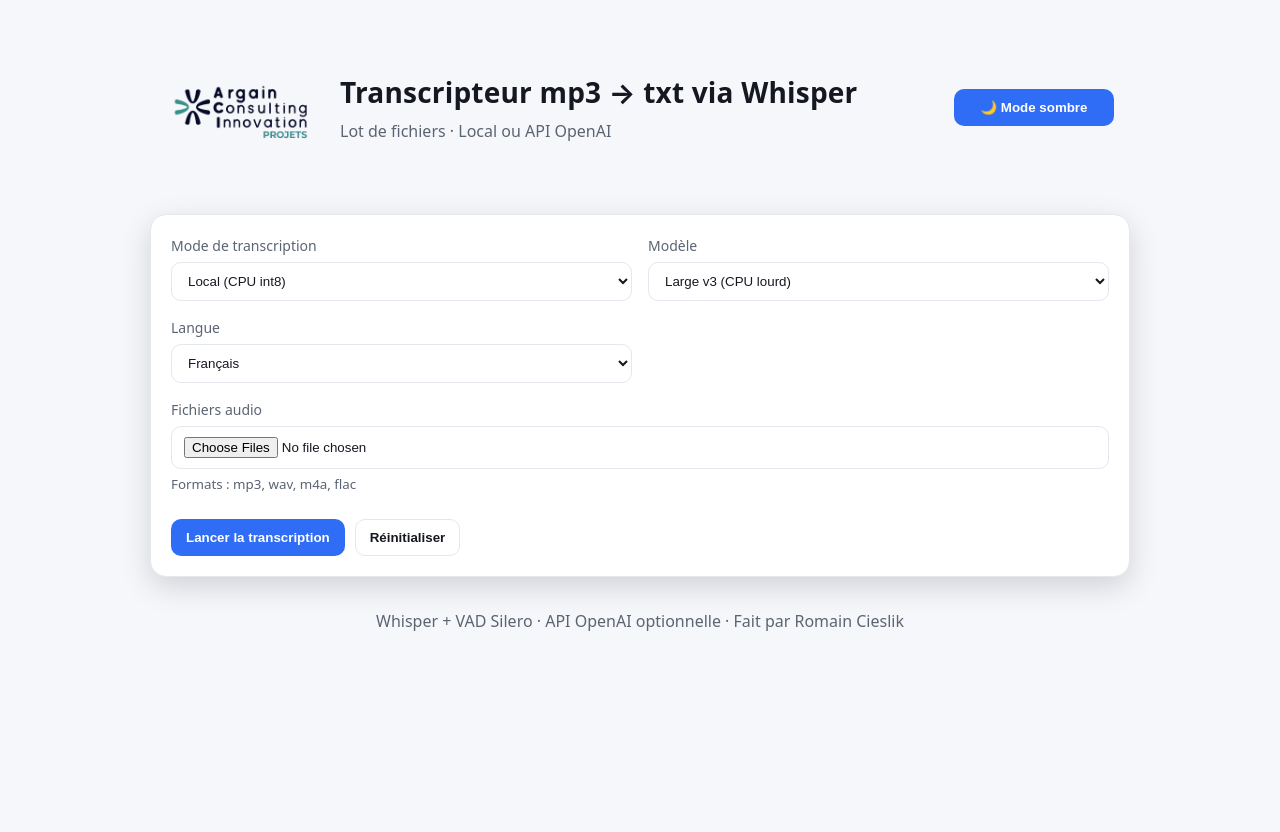
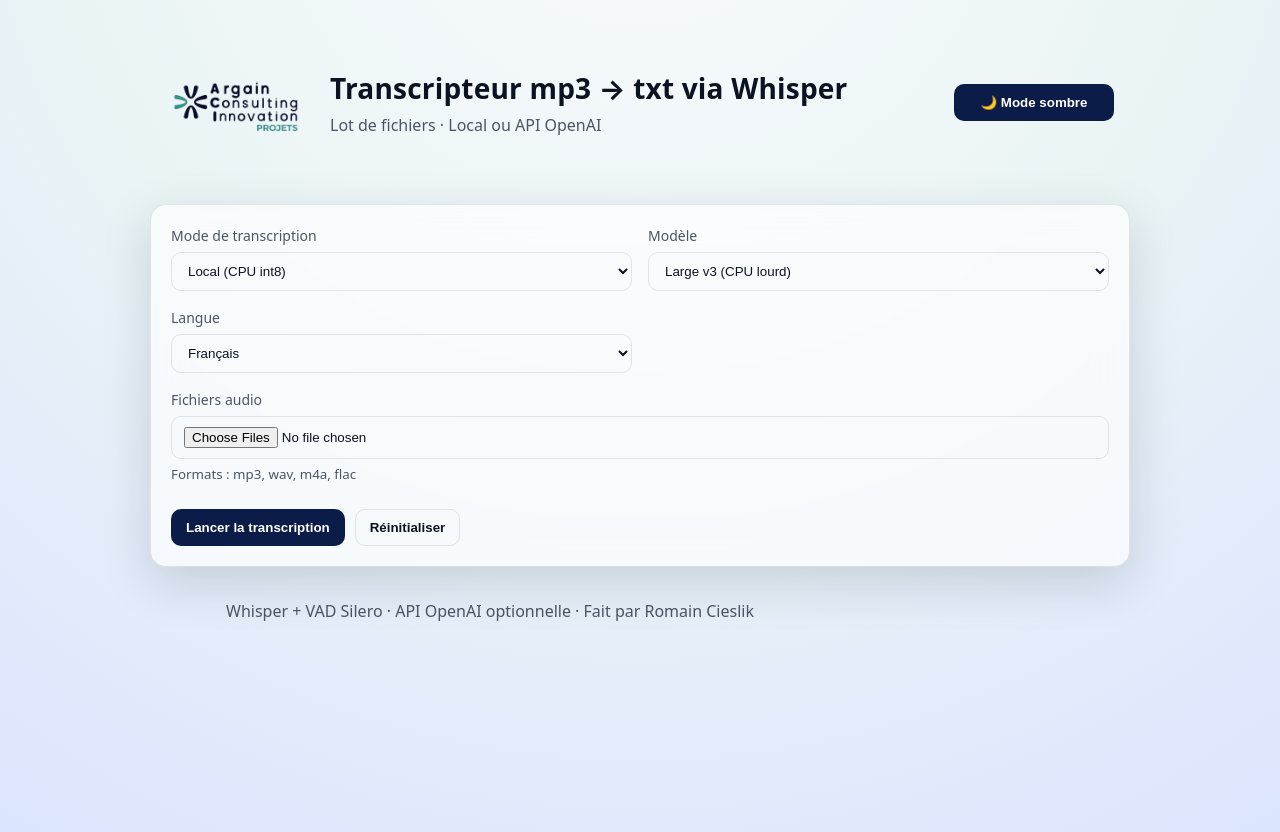
Before and after one commit to Romano-de-la-vega/app-whisper, a FastAPI app: page / in a window 1280 px wide. Run offline with FastAPI, Linux system fonts and the light colour scheme.

Commit message:
style: apply new theme palette

```diff
--- a/static/app.js
+++ b/static/app.js
@@ -47,10 +47,10 @@ let isRunning = false;
 // ====== Thème (persistance localStorage) ======
 (function initTheme() {
   const root = document.documentElement;
-  const saved = localStorage.getItem("theme") || "light";
-  root.setAttribute("data-theme", saved);
-  themeBtn.textContent = saved === "dark" ? "☀️ Mode clair" : "🌙 Mode sombre";
-  if (logoImg) logoImg.src = saved === "dark" ? "/static/logo_white.png" : "/static/logo.png";
+  let current = root.getAttribute("data-theme") || (window.matchMedia("(prefers-color-scheme: dark)").matches ? "dark" : "light");
+  root.setAttribute("data-theme", current);
+  themeBtn.textContent = current === "dark" ? "☀️ Mode clair" : "🌙 Mode sombre";
+  if (logoImg) logoImg.src = current === "dark" ? "/static/logo_white.png" : "/static/logo.png";
 
   themeBtn.addEventListener("click", () => {
     const next = root.getAttribute("data-theme") === "dark" ? "light" : "dark";
--- a/static/style.css
+++ b/static/style.css
@@ -1,20 +1,38 @@
-:root {
-  --bg: #0f1115;
-  --card: #151821;
-  --text: #e6e7ee;
-  --muted: #9aa0aa;
-  --accent: #6ea8fe;
-  --accent-2: #84e1bc;
-  --border: #2a2f3a;
-  --shadow: 0 10px 30px rgba(0,0,0,0.35);
-  --radius: 16px;
+/* Thème clair par défaut */
+:root[data-theme="light"],
+:root:not([data-theme]) {
+  --bg: radial-gradient(circle at 50% -20%, #F9FBFF, #EAF4F5, #DCE5FF);
+  --text: #0B1220;
+  --muted: #4B5563;
+  --panel-bg: rgba(255, 255, 255, 0.65);
+  --panel-border: rgba(15, 23, 42, 0.10);
+  --panel-shadow: 0 16px 50px rgba(16, 24, 40, 0.15);
+  --btn-fg: #FFFFFF;
+  --accent: #0B1C48;
+  --accent-hover: linear-gradient(90deg, #0B1C48, #009688);
+  --accent-2: #009688;
+}
+
+:root[data-theme="dark"] {
+  --bg: radial-gradient(circle at 50% -20%, #0B1C48, #102B4A, #009688);
+  --text: #E6ECF2;
+  --muted: #AAB4C0;
+  --panel-bg: rgba(18, 24, 38, 0.55);
+  --panel-border: rgba(255, 255, 255, 0.08);
+  --panel-shadow: 0 20px 60px rgba(0, 0, 0, 0.45);
+  --btn-fg: #E6ECF2;
+  --accent: #22C1C3;
+  --accent-hover: #00796B;
+  --accent-2: #00796B;
 }
 
 * { box-sizing: border-box; }
-html, body { height: 100%; }
+[hidden] { display: none !important; }
+
 body {
   margin: 0;
-  background: linear-gradient(180deg, #0f1115, #0b0d12);
+  min-height: 100vh;
+  background: var(--bg);
   color: var(--text);
   font: 16px/1.5 system-ui, -apple-system, Segoe UI, Roboto, "Helvetica Neue", Arial, "Noto Sans", "Apple Color Emoji", "Segoe UI Emoji";
 }
@@ -26,19 +44,44 @@ body {
   padding: 0 16px;
 }
 
+.header-row {
+  width: 100%;
+  display: flex;
+  justify-content: space-between;
+  align-items: center;
+  gap: 12px;
+}
+
+.brand {
+  display: flex;
+  align-items: center;
+  gap: 24px;
+}
+
+.brand img {
+  height: 140px;
+  width: auto;
+}
+
 h1 {
   font-size: 28px;
-  margin: 0 0 6px;
-  letter-spacing: 0.2px;
+  margin: 0 0 4px;
+  letter-spacing: .2px;
 }
-.subtitle { color: var(--muted); margin: 0; }
+
+.subtitle {
+  color: var(--muted);
+  margin: 0;
+}
 
 .card {
-  background: var(--card);
-  border: 1px solid var(--border);
-  border-radius: var(--radius);
-  box-shadow: var(--shadow);
+  margin-top: 32px;
+  background: var(--panel-bg);
+  border: 1px solid var(--panel-border);
+  border-radius: 16px;
+  box-shadow: var(--panel-shadow);
   padding: 20px;
+  backdrop-filter: blur(16px);
 }
 
 .grid {
@@ -47,16 +90,30 @@ h1 {
   gap: 16px;
 }
 
-.field { grid-column: span 6; display: flex; flex-direction: column; gap: 6px; }
+.field {
+  grid-column: span 6;
+  display: flex;
+  flex-direction: column;
+  gap: 6px;
+}
+
 .field.full { grid-column: 1 / -1; }
-label { color: var(--muted); font-size: 14px; }
-select, input[type="file"], input[type="password"] {
+
+label {
+  color: var(--muted);
+  font-size: 14px;
+}
+
+select,
+input[type="file"],
+input[type="password"] {
   padding: 10px 12px;
   border-radius: 10px;
-  border: 1px solid var(--border);
-  background: #0f131b;
+  border: 1px solid var(--panel-border);
+  background: transparent;
   color: var(--text);
 }
+
 small { color: var(--muted); }
 
 .actions {
@@ -66,65 +123,135 @@ small { color: var(--muted); }
   margin-top: 8px;
 }
 
-button, .button {
-  display: inline-flex; align-items: center; justify-content: center;
+button,
+.button {
+  display: inline-flex;
+  align-items: center;
+  justify-content: center;
   padding: 10px 14px;
   border-radius: 10px;
   border: 1px solid transparent;
   background: var(--accent);
-  color: #0c0e13;
+  color: var(--btn-fg);
   font-weight: 600;
   cursor: pointer;
   text-decoration: none;
-  transition: transform .05s ease;
+  transition: background .2s ease, box-shadow .2s ease;
 }
+
+button:hover,
+.button:hover {
+  background: var(--accent-hover);
+  box-shadow: 0 2px 6px rgba(0, 0, 0, 0.2);
+}
+
 button:active { transform: translateY(1px); }
-button.ghost { background: transparent; border-color: var(--border); color: var(--text); }
 
-/* === bouton "Arrêter" rouge === */
+button.ghost {
+  background: transparent;
+  border-color: var(--panel-border);
+  color: var(--text);
+}
+
 button.danger {
   background: #e33c3c;
   color: #fff;
   border-color: #b92d2d;
 }
-button.danger:hover { filter: brightness(0.95); }
 
 .status { margin-top: 18px; }
+
 .progress-wrap {
-  height: 10px; border-radius: 999px; background: #0f131b; border: 1px solid var(--border);
+  height: 10px;
+  border-radius: 999px;
+  background: transparent;
+  border: 1px solid var(--panel-border);
   overflow: hidden;
 }
+
 .progress {
-  height: 100%; width: 0%;
+  height: 100%;
+  width: 0%;
   background: linear-gradient(90deg, var(--accent), var(--accent-2));
   transition: width .25s ease;
 }
 
-.meta { display: flex; justify-content: space-between; align-items: center; margin-top: 8px; color: var(--muted); }
-.badge {
-  display: inline-block; padding: 4px 8px; border-radius: 999px; background: #1c2230; border: 1px solid var(--border);
-  color: var(--text); font-size: 12px;
+.meta {
+  display: flex;
+  justify-content: space-between;
+  align-items: center;
+  margin-top: 8px;
+  color: var(--muted);
 }
 
-.files-list { margin-top: 14px; display: grid; gap: 10px; }
+.badge {
+  display: inline-block;
+  padding: 4px 8px;
+  border-radius: 999px;
+  background: transparent;
+  border: 1px solid var(--panel-border);
+  color: var(--text);
+  font-size: 12px;
+}
+
+.files-list {
+  margin-top: 14px;
+  display: grid;
+  gap: 10px;
+}
+
 .file-row {
-  display: grid; gap: 8px;
-  background: #0f131b; border: 1px solid var(--border); border-radius: 12px; padding: 10px;
+  display: grid;
+  gap: 8px;
+  background: transparent;
+  border: 1px solid var(--panel-border);
+  border-radius: 12px;
+  padding: 10px;
 }
+
 .file-row .name { font-weight: 600; }
-.file-row .row-progress { height: 6px; background:#0b0d12; border:1px solid var(--border); border-radius:999px; overflow:hidden; }
+
+.file-row .row-progress {
+  height: 6px;
+  background: transparent;
+  border: 1px solid var(--panel-border);
+  border-radius: 999px;
+  overflow: hidden;
+}
+
 .file-row .row-progress > div {
-  height:100%; width:0%;
+  height: 100%;
+  width: 0%;
   background: linear-gradient(90deg, var(--accent-2), var(--accent));
   transition: width .25s ease;
 }
-.file-row .state { font-size: 12px; color: var(--muted); }
+
+.file-row .state {
+  font-size: 12px;
+  color: var(--muted);
+}
 
 .logs {
-  margin-top: 16px; max-height: 320px; overflow: auto;
-  background: #0b0d12; border: 1px solid var(--border); border-radius: 12px; padding: 12px;
-  white-space: pre-wrap; word-break: break-word;
+  margin-top: 16px;
+  max-height: 320px;
+  overflow: auto;
+  background: transparent;
+  border: 1px solid var(--panel-border);
+  border-radius: 12px;
+  padding: 12px;
+  white-space: pre-wrap;
+  word-break: break-word;
 }
 
-.download { margin-top: 16px; }
-footer.muted { color: var(--muted); text-align: center; margin-bottom: 24px; }
+footer.muted {
+  color: var(--muted);
+  text-align: center;
+  margin: 24px 0;
+}
+
+#toggle-theme { min-width: 160px; }
+
+:focus-visible {
+  outline: 2px solid var(--accent);
+  outline-offset: 2px;
+}
--- a/templates/index.html
+++ b/templates/index.html
@@ -1,121 +1,17 @@
 <!doctype html>
-<html lang="fr" data-theme="light">
+<html lang="fr">
   <head>
     <meta charset="utf-8" />
     <meta name="viewport" content="width=device-width, initial-scale=1" />
     <title>Transcripteur Whisper</title>
+    <script>
+      (function(){
+        const saved = localStorage.getItem('theme') || (window.matchMedia('(prefers-color-scheme: dark)').matches ? 'dark' : 'light');
+        document.documentElement.setAttribute('data-theme', saved);
+      })();
+    </script>
     <link rel="stylesheet" href="/static/style.css" />
     <link rel="icon" href="/static/icon.ico" type="image/x-icon">
-
-    <style>
-      /* Thèmes via variables CSS (persistées avec data-theme sur <html>) */
-      :root[data-theme="dark"] {
-        --bg: #0f1115;
-        --card: #151821;
-        --text: #e6e7ee;
-        --muted: #9aa0aa;
-        --accent: #6ea8fe;
-        --accent-2: #84e1bc;
-        --border: #2a2f3a;
-        --btn-fg: #0c0e13;
-      }
-      :root[data-theme="light"] {
-        --bg: #f6f7fb;
-        --card: #ffffff;
-        --text: #151821;
-        --muted: #5b6472;
-        --accent: #2f6df6;
-        --accent-2: #25b78b;
-        --border: #e4e7ee;
-        --btn-fg: #ffffff;
-      }
-
-      html, body { height: 100%; }
-      [hidden] { display: none !important; }
-      body {
-        margin: 0;
-        background: var(--bg);
-        color: var(--text);
-        font: 16px/1.5 system-ui, -apple-system, Segoe UI, Roboto, "Helvetica Neue", Arial;
-      }
-      .container {
-        width: 100%;
-        max-width: 980px;
-        margin: 32px auto;
-        padding: 0 16px;
-      }
-      h1 { font-size: 28px; margin: 0 0 6px; letter-spacing: .2px; }
-      .subtitle { color: var(--muted); margin: 0; }
-
-      .card {
-        background: var(--card);
-        border: 1px solid var(--border);
-        border-radius: 16px;
-        box-shadow: 0 10px 30px rgba(0,0,0,.15);
-        padding: 20px;
-      }
-
-      .grid { display: grid; grid-template-columns: repeat(12, 1fr); gap: 16px; }
-      .field { grid-column: span 6; display: flex; flex-direction: column; gap: 6px; }
-      .field.full { grid-column: 1 / -1; }
-      label { color: var(--muted); font-size: 14px; }
-      select, input[type="file"], input[type="password"] {
-        padding: 10px 12px; border-radius: 10px; border: 1px solid var(--border);
-        background: transparent; color: var(--text);
-      }
-      small { color: var(--muted); }
-
-      .actions { grid-column: 1 / -1; display: flex; gap: 10px; margin-top: 8px; }
-
-      button, .button {
-        display: inline-flex; align-items: center; justify-content: center;
-        padding: 10px 14px; border-radius: 10px; border: 1px solid transparent;
-        background: var(--accent); color: var(--btn-fg); font-weight: 600; cursor: pointer; text-decoration: none;
-      }
-      button.ghost { background: transparent; border-color: var(--border); color: var(--text); }
-      button.danger { background: #e5484d; color: #fff; }
-
-      .status { margin-top: 18px; }
-      .progress-wrap {
-        height: 10px; border-radius: 999px; background: transparent; border: 1px solid var(--border);
-        overflow: hidden;
-      }
-      .progress {
-        height: 100%; width: 0%;
-        background: linear-gradient(90deg, var(--accent), var(--accent-2));
-        transition: width .25s ease;
-      }
-      .meta { display: flex; justify-content: space-between; align-items: center; margin-top: 8px; color: var(--muted); }
-      .badge {
-        display: inline-block; padding: 4px 8px; border-radius: 999px; background: transparent; border: 1px solid var(--border);
-        color: var(--text); font-size: 12px;
-      }
-
-      .files-list { margin-top: 14px; display: grid; gap: 10px; }
-      .file-row {
-        display: grid; gap: 8px; background: transparent; border: 1px solid var(--border); border-radius: 12px; padding: 10px;
-      }
-      .file-row .name { font-weight: 600; }
-      .file-row .row-progress { height: 6px; background: transparent; border:1px solid var(--border); border-radius:999px; overflow:hidden; }
-      .file-row .row-progress > div { height:100%; width:0%; background: linear-gradient(90deg, var(--accent-2), var(--accent)); transition: width .25s ease; }
-      .file-row .state { font-size: 12px; color: var(--muted); }
-
-      .logs {
-        margin-top: 16px; max-height: 320px; overflow: auto;
-        background: transparent; border: 1px solid var(--border); border-radius: 12px; padding: 12px;
-        white-space: pre-wrap; word-break: break-word;
-      }
-
-      footer.muted { color: var(--muted); text-align: center; margin-bottom: 24px; }
-
-      /* Bouton thème header */
-      .header-row { display:flex; justify-content: space-between; align-items:center; gap: 12px; }
-      #toggle-theme { min-width: 160px; }
-
-      .brand { display:flex; align-items:center; gap:24px; }
-      .brand img { height:150px; }
-      :root[data-theme="dark"] .brand img { content:url('/static/logo_white.png'); }
-    </style>
   </head>
   <body>
     <header class="container">
```
